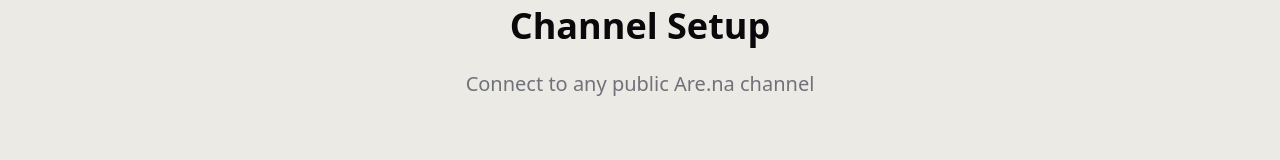
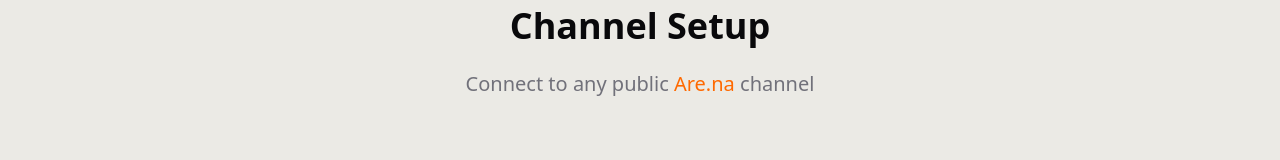
Before and after one commit to adlai88/airena, a Next.js app: page /setup in a window 1280 px wide. Shown: the part 195-355 px from the top of the page. Built offline with nearby package versions, Linux system fonts and the light colour scheme; no server answers.

Commit message:
add  are.na link in set up

```diff
--- a/src/app/setup/page.tsx
+++ b/src/app/setup/page.tsx
@@ -265,7 +265,7 @@
     <Layout>
       <PageHeader
         title="Channel Setup"
-        subtitle="Connect to any public Are.na channel"
+        subtitle={<span>Connect to any public <a href="https://www.are.na/" target="_blank" rel="noopener noreferrer" className="text-orange-500 dark:text-orange-400 hover:text-orange-600 dark:hover:text-orange-300 no-underline hover:no-underline transition-colors">Are.na</a> channel</span>}
         variant="standard"
       />
       <div className="max-w-lg sm:max-w-xl md:max-w-2xl mx-auto pb-8 sm:pb-12 px-4 sm:px-6">
--- a/src/components/page-header.tsx
+++ b/src/components/page-header.tsx
@@ -2,7 +2,7 @@
 
 interface PageHeaderProps {
   title: string;
-  subtitle?: string;
+  subtitle?: React.ReactNode;
   variant?: 'narrow' | 'standard' | 'wide';
   className?: string;
 }
```
